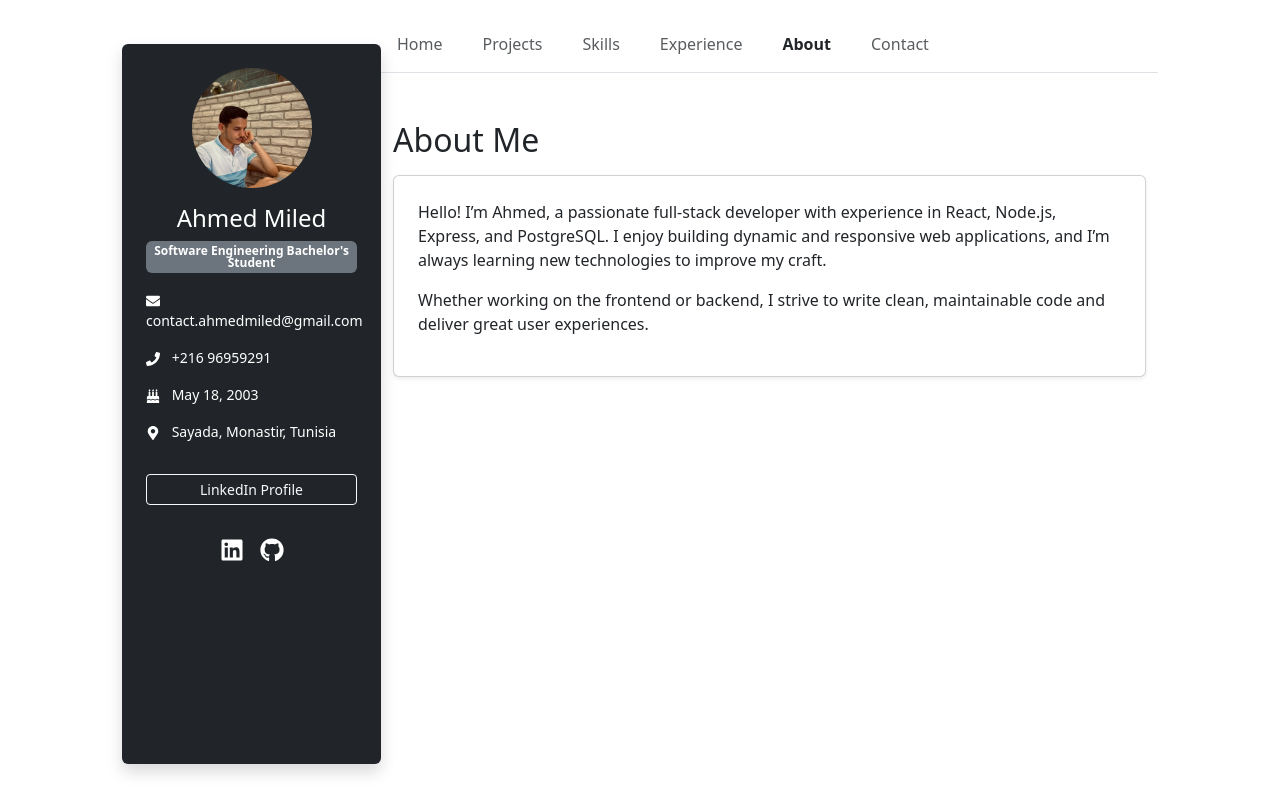
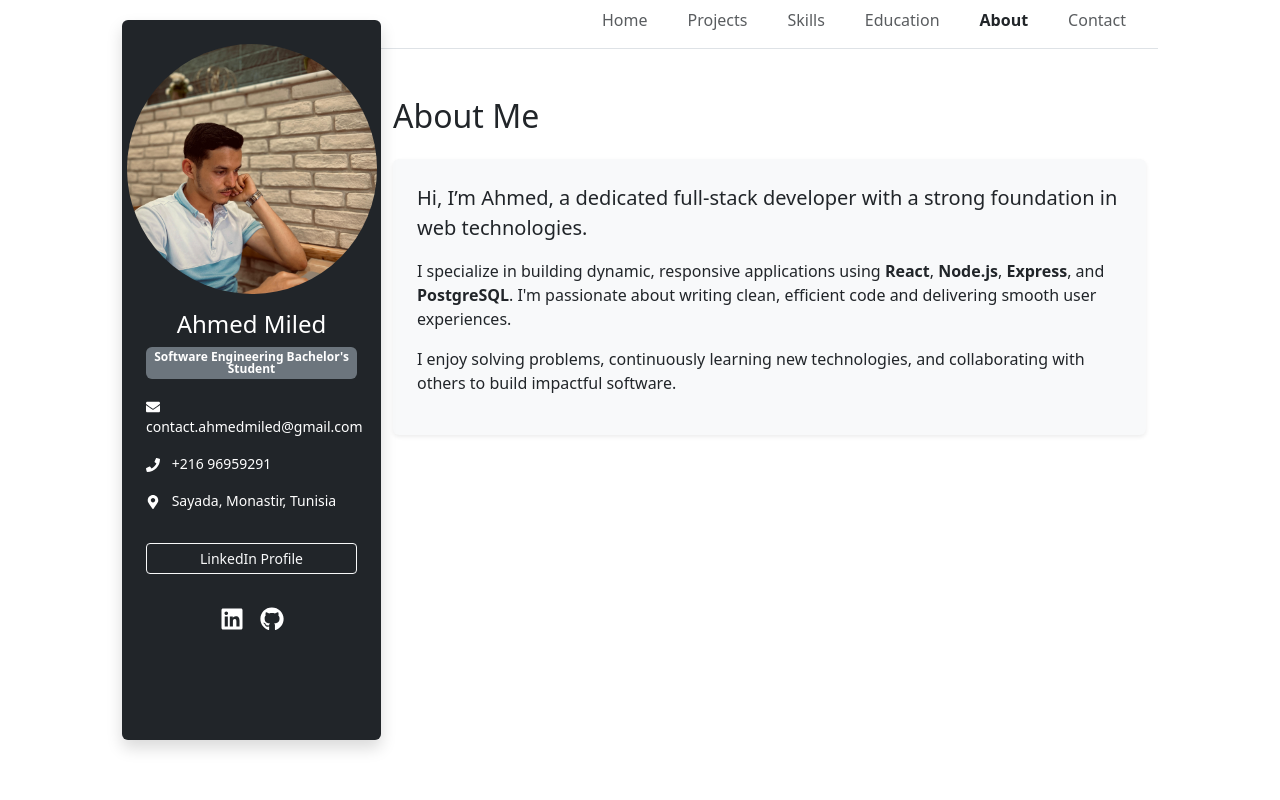
Before and after one commit to Ahmed-Miled/portfolio-template, a React (Create React App) app in the folder client/: page /about in a window 1280 px wide. Built offline with nearby package versions, Linux system fonts and the light colour scheme.

Commit message:
education section layout

```diff
--- a/client/src/App.jsx
+++ b/client/src/App.jsx
@@ -6,7 +6,7 @@ import Navbar from './components/Navbar';
 import Projects from './pages/Projects';
 import About from './pages/About';
 import Skills from './pages/Skills';
-import Experience from './pages/Experience';
+import Education from './pages/Education';
 import Home from './pages/Home';
 
 export default function App() {
@@ -14,7 +14,7 @@ export default function App() {
 
   return (
     <Router>
-      <div className="container-fluid px-0 px-md-3 mt-4">
+      <div className="container-fluid px-0 px-md-3">
         <div className="row justify-content-center">
           <div className="col-12 col-md-10">
             <div className="d-flex flex-column flex-md-row">
@@ -28,7 +28,7 @@ export default function App() {
                   <Route path="/" element={<Home />} />
                   <Route path="/projects" element={<Projects />} />
                   <Route path="/skills" element={<Skills />} />
-                  <Route path="/experience" element={<Experience />} />
+                  <Route path="/education" element={<Education />} />
                   <Route path="/about" element={<About />} />
                 </Routes>
               </div>
--- a/client/src/components/AboutSection.jsx
+++ b/client/src/components/AboutSection.jsx
@@ -4,14 +4,17 @@ import React from 'react';
 export default function AboutSection() {
   return (
     <section className="my-5">
-      <h2 className="mb-3">About Me</h2>
-      <div className="card shadow-sm p-4">
-        <p>
-          Hello! I’m Ahmed, a passionate full-stack developer with experience in React, Node.js, Express, and PostgreSQL.
-          I enjoy building dynamic and responsive web applications, and I’m always learning new technologies to improve my craft.
+      <h2 className="mb-4">About Me</h2>
+      <div className="card shadow-sm p-4 border-0 bg-light">
+        <p className="lead mb-3">
+          Hi, I’m <strong>Ahmed</strong>, a dedicated full-stack developer with a strong foundation in web technologies.
         </p>
         <p>
-          Whether working on the frontend or backend, I strive to write clean, maintainable code and deliver great user experiences.
+          I specialize in building dynamic, responsive applications using <strong>React</strong>, <strong>Node.js</strong>, <strong>Express</strong>, and <strong>PostgreSQL</strong>.
+          I'm passionate about writing clean, efficient code and delivering smooth user experiences.
+        </p>
+        <p>
+          I enjoy solving problems, continuously learning new technologies, and collaborating with others to build impactful software.
         </p>
       </div>
     </section>
--- /dev/null
+++ b/client/src/components/EducationSection.jsx
@@ -0,0 +1,46 @@
+// client/src/components/EducationSection.jsx
+import React, { useEffect, useState } from 'react';
+
+export default function EducationSection() {
+  const [education, setEducation] = useState([]);
+  const [error, setError] = useState('');
+
+  useEffect(() => {
+    fetch('/services/api/education')
+      .then((res) => res.ok ? res.json() : Promise.reject(res.statusText))
+      .then((data) => {
+        setEducation(data);
+        setError('');
+      })
+      .catch((err) => {
+        console.error('Failed to fetch education:', err);
+        setError('Could not load education history.');
+      });
+  }, []);
+
+  return (
+    <section className="my-5">
+      <h2 className="mb-4">Education</h2>
+      {error && <p className="text-danger">{error}</p>}
+      {education.map((edu) => (
+        <div key={edu.id} className="card mb-3 shadow-sm border-0">
+          <div className="card-body">
+            <h5 className="card-title">{edu.institution}</h5>
+            <h6 className="card-subtitle mb-2 text-muted">
+              {edu.degree} ({formatDate(edu.start_date)} - {formatDate(edu.end_date)})
+            </h6>
+            {edu.description && <p className="card-text">{edu.description}</p>}
+          </div>
+        </div>
+      ))}
+    </section>
+  );
+}
+
+function formatDate(date) {
+  if (!date) return 'Present';
+  return new Date(date).toLocaleDateString('en-US', {
+    year: 'numeric',
+    month: 'short'
+  });
+}
--- a/client/src/components/FeaturedProjects.jsx
+++ b/client/src/components/FeaturedProjects.jsx
@@ -32,11 +32,13 @@ export default function FeaturedProjects() {
                 <h6 className="card-title">{project.title}</h6>
                 <p className="card-text">{project.description}</p>
                 <div className="mt-auto">
-                  {project.tags.map((tag, i) => (
-                    <span key={i} className="badge bg-secondary me-1">
-                      {tag}
-                    </span>
-                  ))}
+                  {project.tags.map((tag, i) =>
+                    tag === 'Featured' ? null : (
+                      <span key={i} className="badge bg-secondary me-1">
+                        {tag}
+                      </span>
+                    )
+                  )}
                 </div>
               </div>
             </div>
--- a/client/src/components/Navbar.jsx
+++ b/client/src/components/Navbar.jsx
@@ -32,7 +32,9 @@ export default function Navbar({ isOpen, onClose }) {
     'position-md-static',
     'bg-md-transparent',
     'p-md-0',
-    'shadow-md-none'
+    'shadow-md-none',
+    'justify-content-md-end',
+    'me-md-3'
   );
 
   const combinedNavClasses = [...navBaseClasses, ...dynamicNavClasses].join(
@@ -66,8 +68,8 @@ export default function Navbar({ isOpen, onClose }) {
         <NavLink to="/skills" className={linkStyle} onClick={onClose}>
           Skills
         </NavLink>
-        <NavLink to="/experience" className={linkStyle} onClick={onClose}>
-          Experience
+        <NavLink to="/education" className={linkStyle} onClick={onClose}>
+          Education
         </NavLink>
         <NavLink to="/about" className={linkStyle} onClick={onClose}>
           About
--- a/client/src/components/Sidebar.jsx
+++ b/client/src/components/Sidebar.jsx
@@ -28,7 +28,7 @@ export default function Sidebar({ onToggleMenu }) {
         src="/images/avatar.jpeg"
         alt="Profile"
         className="rounded-circle mb-3"
-        style={{ width: '120px', height: '120px', objectFit: 'cover' }}
+        style={{ width: '250px', height: '250px', objectFit: 'cover' }}
       />
       <h4 className="text-center">Ahmed Miled</h4>
       <span className="badge bg-secondary mb-3 text-wrap text-center">
@@ -38,12 +38,11 @@ export default function Sidebar({ onToggleMenu }) {
       <div className="w-100 text-start small">
         <p><FaEnvelope className="me-2" /> contact.ahmedmiled@gmail.com</p>
         <p><FaPhone className="me-2" /> +216 96959291</p>
-        <p><FaBirthdayCake className="me-2" /> May 18, 2003</p>
         <p><FaMapMarkerAlt className="me-2" /> Sayada, Monastir, Tunisia</p>
       </div>
 
       <a
-        href="https://www.linkedin.com/in/yourprofile"
+        href="https://www.linkedin.com/in/ahmed-miled-815aaa240/"
         className="btn btn-outline-light btn-sm mt-3 w-100"
         target="_blank"
         rel="noreferrer"
@@ -52,10 +51,10 @@ export default function Sidebar({ onToggleMenu }) {
       </a>
 
       <div className="d-flex gap-3 mt-4 fs-4">
-        <a href="https://www.linkedin.com/in/yourprofile" target="_blank" rel="noreferrer" className="text-white">
+        <a href="https://www.linkedin.com/in/ahmed-miled-815aaa240/" target="_blank" rel="noreferrer" className="text-white">
           <FaLinkedin />
         </a>
-        <a href="https://github.com/yourgithub" target="_blank" rel="noreferrer" className="text-white">
+        <a href="https://github.com/Ahmed-Miled" target="_blank" rel="noreferrer" className="text-white">
           <FaGithub />
         </a>
       </div>
--- a/client/src/pages/Experience.jsx
+++ b/client/src/pages/Education.jsx
@@ -1,12 +1,14 @@
+
+// client/src/pages/Education.jsx
 import React from 'react';
-import ExperienceSection from '../components/ExperienceSection';
+import EducationSection from '../components/EducationSection';
 import PageWrapper from '../components/PageWrapper';
 
-export default function Experience() {
+export default function Education() {
   return (
     <div className="container mt-4">
       <PageWrapper>
-        <ExperienceSection />
+        <EducationSection />
       </PageWrapper>
     </div>
   );
--- a/client/src/pages/Home.jsx
+++ b/client/src/pages/Home.jsx
@@ -1,11 +1,10 @@
 // client/src/pages/Home.jsx
 import React from 'react';
-import Sidebar from '../components/Sidebar';
 import HomeContent from '../components/HomeContent';
 
 export default function Home() {
   return (
-    <div className="d-flex flex-column flex-md-row container-fluid mt-4">
+    <div className="d-flex flex-column flex-md-row container-fluid ">
 
 
         <HomeContent />
--- a/client/src/pages/Skills.jsx
+++ b/client/src/pages/Skills.jsx
@@ -1,3 +1,4 @@
+// client/src/pages/Skills.jsx
 import React from 'react';
 import SkillsSection from '../components/SkillsSection';
 import PageWrapper from '../components/PageWrapper';
```
